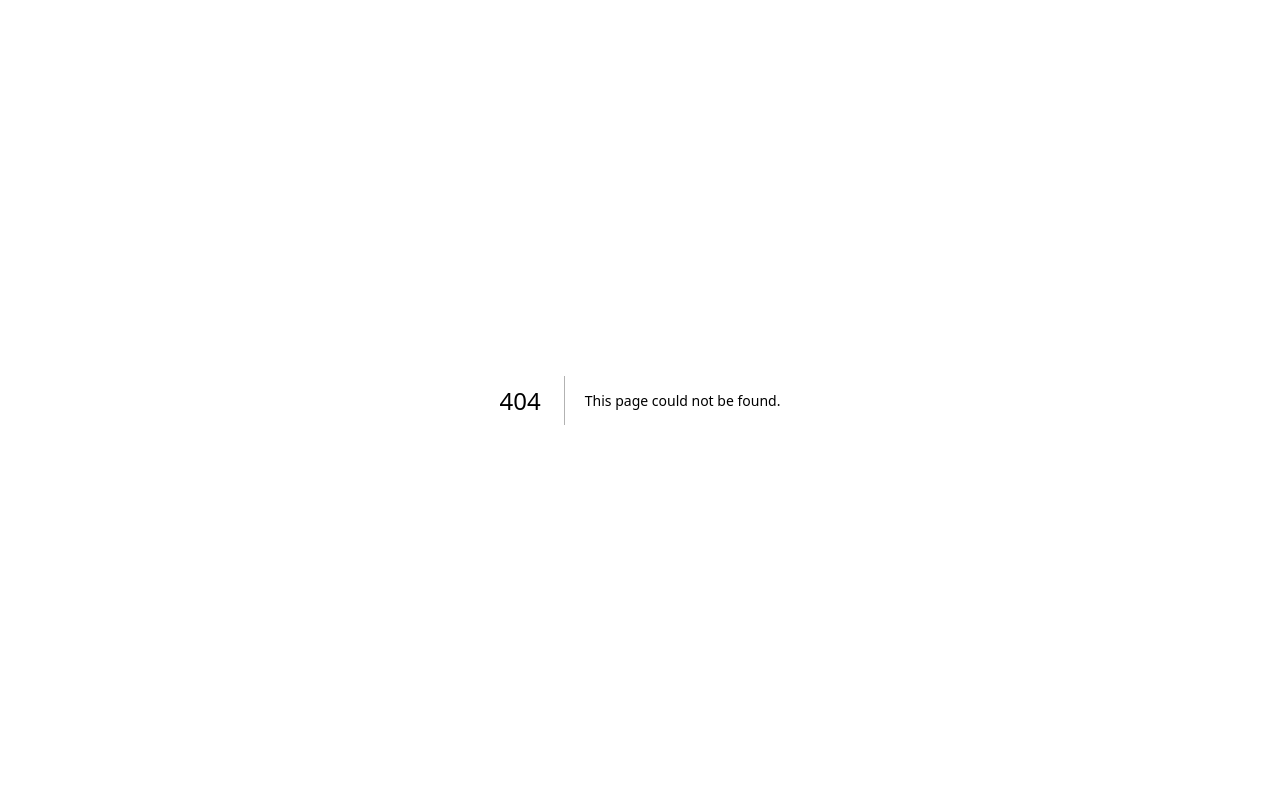
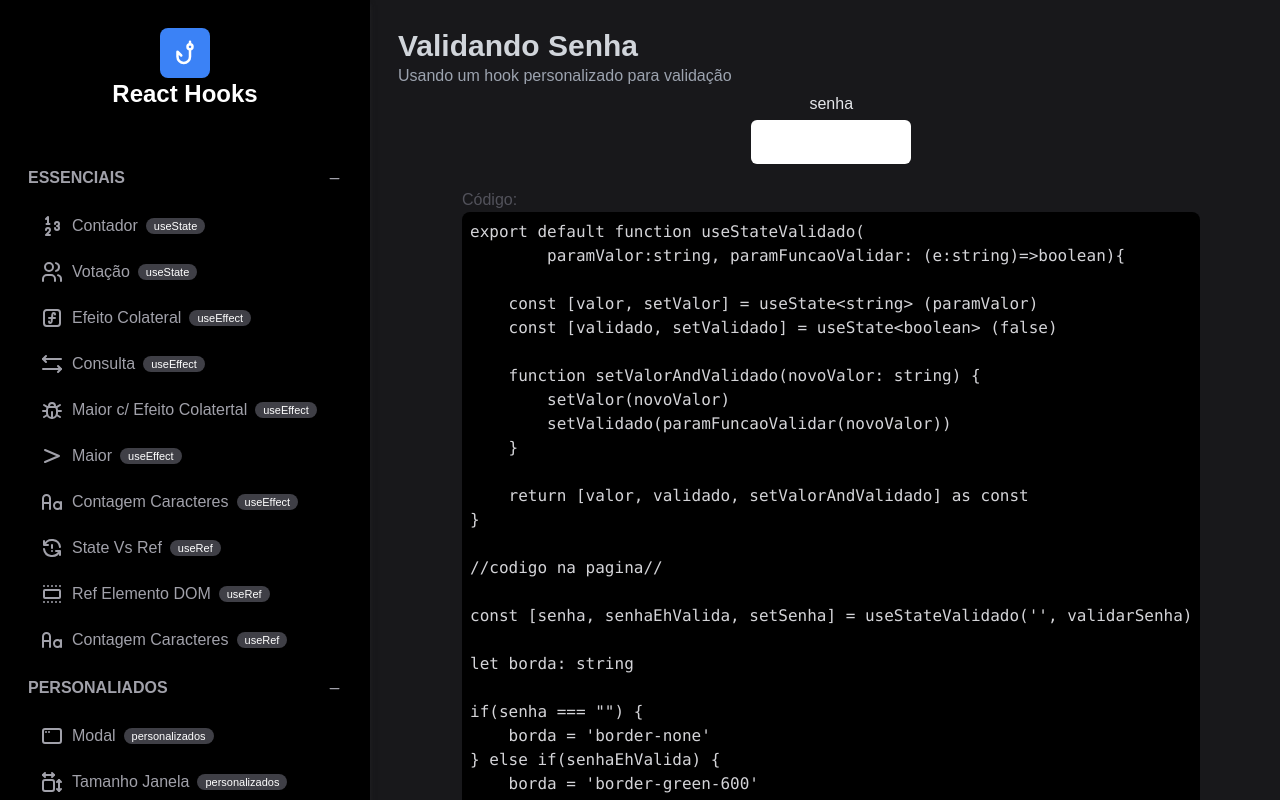
Before and after one commit to joaomelchiors/react-hook, a Next.js app: page /personalizados/senha in a window 1280 px wide. Before the commit this address had no page. Built offline with nearby package versions, Linux system fonts and the light colour scheme.

Commit message:
Inicio da Aula 25

```diff
--- a/src/components/templates/InputFormatado.tsx
+++ b/src/components/templates/InputFormatado.tsx
@@ -1,9 +1,12 @@
+import { FormEventHandler } from "react"
+
+
 interface InputFormatadoProps {
     tipo: string
     valor: string | number
     label?: string
     className?: string
-    onInput?: () => void
+    onInput?: FormEventHandler<HTMLInputElement> | undefined
 }
 
 export default function InputFormatado(props:InputFormatadoProps) {
--- /dev/null
+++ b/src/data/hooks/useStateValidade.ts
@@ -0,0 +1,26 @@
+import { useState } from "react";
+
+
+//a ideia é criar um useState que não só retorna um valor, mas sim dois
+export default function useStateValidado(paramValor:string, paramFuncaoValidar: (e:string)=>boolean){
+
+    const [valor, setValor] = useState<string> (paramValor)
+    const [validado, setValidado] = useState<boolean> (false)
+
+    function setValorAndValidado(novoValor: string) {
+        setValor(novoValor)
+        setValidado(paramFuncaoValidar(novoValor))
+    }
+
+    //o retorno da função é poder chamar a função de fora da função que encasulou ela
+    //assim podemos de fora mudar o valor e o status de validado
+    return [valor, validado, setValorAndValidado] as const
+}
+
+/*
+    Sem o as const, o TypeScript pode inferir o tipo do retorno de useStateValidado de forma mais genérica, ou seja,
+    ele trata o tipo como uma tupla mutável. Isso significa que ele pode inferir que o terceiro valor retornado
+    (a função setValorAndValidado) pode ser de qualquer tipo, incluindo string ou boolean ou a própria função.
+    Quando você utiliza as const, o TypeScript trata o retorno como constante e imutável. Ou seja, ele fixa o
+    tipo de cada valor dentro da tupla com precisão.
+*/
--- a/src/data/hooks/useToggle.ts
+++ b/src/data/hooks/useToggle.ts
@@ -1,6 +1,7 @@
 import { useState } from "react";
 
 export default function useToggle(valor?:boolean) {
+
     const [ativo, setAtivo] = useState<boolean> (valor ?? false);
 
     function toggleAtivo () {
--- a/src/data/listaSecao.tsx
+++ b/src/data/listaSecao.tsx
@@ -1,4 +1,4 @@
-import { IconAppWindow, IconArrowsLeftRight, IconBug, IconDimensions, IconFunction, IconLetterCase, IconMathGreater, IconNumbers, IconRefreshAlert, IconSection, IconUsers } from "@tabler/icons-react"
+import { IconAppWindow, IconArrowsLeftRight, IconBug, IconDimensions, IconFunction, IconLetterCase, IconLock, IconMathGreater, IconNumbers, IconRefreshAlert, IconSection, IconUsers } from "@tabler/icons-react"
 
 export const listaSecao =
 [
@@ -84,6 +84,12 @@ export const listaSecao =
                 tag: "personalizados",
                 url: "/personalizados/tamanhoJanela",
             },
+            {
+                icone: <IconLock />,
+                titulo: "Validando Senha",
+                tag: "personalizados",
+                url: "/personalizados/senha",
+            }
         ]
     }
 ]
--- /dev/null
+++ b/src/pages/personalizados/senha.tsx
@@ -0,0 +1,97 @@
+import InputFormatado from "@/components/templates/InputFormatado";
+import Pagina from "@/components/templates/Pagina";
+import useStateValidado from "@/data/hooks/useStateValidade";
+
+
+export default function Senha() {
+    const codeHTML = `export default function useStateValidado(
+        paramValor:string, paramFuncaoValidar: (e:string)=>boolean){
+
+    const [valor, setValor] = useState<string> (paramValor)
+    const [validado, setValidado] = useState<boolean> (false)
+
+    function setValorAndValidado(novoValor: string) {
+        setValor(novoValor)
+        setValidado(paramFuncaoValidar(novoValor))
+    }
+
+    return [valor, validado, setValorAndValidado] as const
+}
+
+//codigo na pagina//
+
+const [senha, senhaEhValida, setSenha] = useStateValidado('', validarSenha)
+
+let borda: string
+
+if(senha === "") {
+    borda = 'border-none'
+} else if(senhaEhValida) {
+    borda = 'border-green-600'
+} else {
+    borda = 'border-red-600'
+}`
+
+    const observacao = `o retorno da função é poder chamar a função de fora da função que encasulou ela
+assim podemos de fora mudar o valor e o status de validado.***
+Sem o as const, o TypeScript pode inferir o tipo do retorno de useStateValidado de forma mais genérica, ou seja,
+ele trata o tipo como uma tupla mutável. Isso significa que ele pode inferir que o terceiro valor retornado
+(a função setValorAndValidado) pode ser de qualquer tipo, incluindo string ou boolean ou a própria função.
+Quando você utiliza as const, o TypeScript trata o retorno como constante e imutável. Ou seja, ele fixa o
+tipo de cada valor dentro da tupla com precisão.***
+regex => /[\d\S]{8,}/ => indica ***
+[] -> Delimitam uma classe de caracteres, o que significa
+        que qualquer caractere dentro deles pode ser combinado. ***
+\d -> Qualquer dígito de 0 a 9. ***
+\S -> Qualquer caractere que não seja um espaço em branco ***
+{8, } -> Isso é um quantificador. 8 para o mínimo e vazio sem limite máximo.
+
+`
+
+    function validarSenha(paramSenha: string) {
+        /*
+            regex => /[\d\S]{8,}/ => indica
+            [] -> Delimitam uma classe de caracteres, o que significa
+                  que qualquer caractere dentro deles pode ser combinado.
+            \d -> Qualquer dígito de 0 a 9.
+            \S -> Qualquer caractere que não seja um espaço em branco
+            {8, } -> Isso é um quantificador. 8 para o mínimo e vazio sem limite máximo
+        */
+        const correspondencia = paramSenha.match(/[\d\S]{8,}/)
+
+        return correspondencia?.[0].length === paramSenha.length
+    }
+
+    const [senha, senhaEhValida, setSenha] = useStateValidado('', validarSenha)
+
+    let borda: string
+
+    if(senha === "") {
+        borda = 'border-none'
+    } else if(senhaEhValida) {
+        borda = 'border-green-600'
+    } else {
+        borda = 'border-red-600'
+    }
+
+    return (
+        <Pagina
+            titulo={"Validando Senha"}
+            subtitulo={"Usando um hook personalizado para validação"}
+            codigoHTML={codeHTML}
+            observacao={observacao}
+        >
+            <InputFormatado
+                label={'senha'}
+                tipo={"text"}
+                valor={senha}
+                className={`
+                    flex
+                    border-4 w-30
+                    ${borda}
+                `}
+                onInput={(e) => setSenha((e.target as HTMLInputElement).value)}
+            />
+        </Pagina>
+  );
+}
--- a/src/pages/personalizados/tamanhoJanela.tsx
+++ b/src/pages/personalizados/tamanhoJanela.tsx
@@ -1,7 +1,7 @@
 import Display from "@/components/templates/Display";
 import Pagina from "@/components/templates/Pagina";
 import useSizeWindow from "@/data/hooks/useSizeWindow";
-//import { useEffect, useState } from "react";
+import { useEffect, useState } from "react";
 
 export default function Home() {
     const codeHTML = 'Modelo'
@@ -10,14 +10,14 @@ export default function Home() {
     //console.log('executando useSizeWindow')
     const tamanho = useSizeWindow()
 
-/*
+
     const [tamanhoFinal, setTamanhoFinal] = useState("")
 
     useEffect(()=> {
         setTamanhoFinal(tamanho || 'Calculando ...')
         console.log('renderizando...')
     }, [tamanho])
-*/
+
     return (
         <Pagina
             titulo={"Qual é o tamanho da página?"}
@@ -25,7 +25,7 @@ export default function Home() {
             codigoHTML={codeHTML}
             observacao={observacao}
         >
-            <Display texto={tamanho} />
+            <Display texto={tamanhoFinal} />
             <div className="w-40 h-40
             sm:bg-blue-300
             md:bg-pink-300
```
Also changed, not shown: src/components/templates/MenuPrincipal.tsx (+9 -2 lines).
